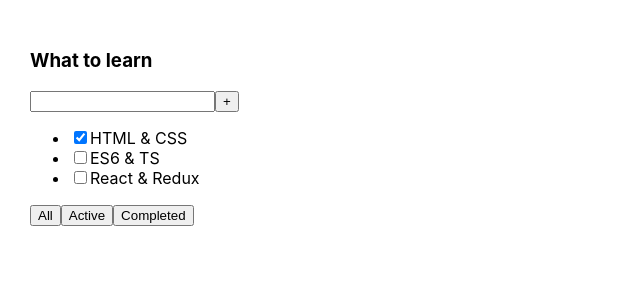
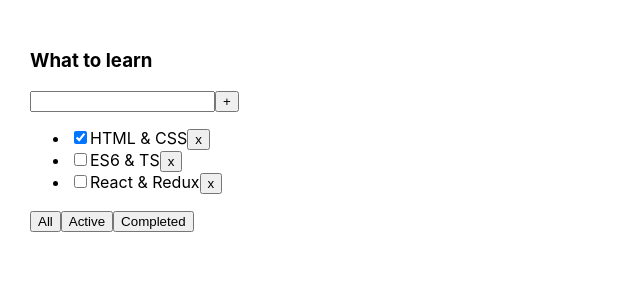
Before and after one commit to elmiven/1-todolist, a React (Create React App) app: page / in a window 1280 px wide. Shown: the top 300 px of the page, without its empty margins (0-640 px from the left). Built offline with nearby package versions, Linux system fonts and the light colour scheme.

Commit message:
2nd lesson

```diff
--- a/src/App.tsx
+++ b/src/App.tsx
@@ -1,24 +1,76 @@
-import React from 'react';
+import React, { useState } from 'react';
 import './App.css';
 import TodoList, { TaskType } from './Todolist';
 
 
+export type FilteredValuesType = "all" | "active" | "completed"
 
+function App(): JSX.Element {
 // BLL:
-function App() {
-
     const todoListTitle: string = "What to learn";
 
-    const tasks: Array<TaskType> = [
-        { id: 1, title: "HTML & CSS", isDone: true },
-        { id: 2, title: "ES6 & TS", isDone: false },
-        { id: 2, title: "React & Redux", isDone: false },
-    ]
+    // const tasks: Array<TaskType> = [
+    //     { id: 1, title: "HTML & CSS", isDone: true },
+    //     { id: 2, title: "ES6 & TS", isDone: false },
+    //     { id: 2, title: "React & Redux", isDone: false },
+    // ]
+
+
+
+    const [tasks, setTasks] = useState<Array<TaskType>>([
+            { id: 1, title: "HTML & CSS", isDone: true },
+            { id: 2, title: "ES6 & TS", isDone: false },
+            { id: 3, title: "React & Redux", isDone: false },
+    ])
+
+
+    const removeTask = (taskId: number) => {
+        const updatedTasks = tasks.filter(t => t.id !== taskId)
+        setTasks(updatedTasks)
+    }
+
+
+
+
+
+
+
+
+    const [filter, setFilter] = React.useState<FilteredValuesType>("all") //var fileter, fn setFilter
+    //useState fn belongs to react object
+    //scheme of destructurisation
+    //state это хук, переменная за которой следит реакт
+
+
+
+    const changeFilterValue = (filter: FilteredValuesType) => setFilter(filter)
+
+    let filteredTasks: Array<TaskType> = []
+
+    if (filter === "all") {
+        filteredTasks = tasks
+    }
+
+    if(filter === "active") {
+        filteredTasks = tasks.filter(t => t.isDone === false)
+    }
+
+    if(filter === "completed") {
+        filteredTasks = tasks.filter(t => t.isDone === true)
+    }
+
+
+
 
     //UI:
     return (
         <div className="App">
-            <TodoList title={todoListTitle} tasks={tasks} />
+            <TodoList
+                title={todoListTitle}
+                tasks={filteredTasks}
+                changeFilterValue={changeFilterValue}
+                removeTask = {removeTask}
+                />
         </div>
     );
 }
--- a/src/Tasklist.tsx
+++ b/src/Tasklist.tsx
@@ -3,6 +3,7 @@
 
 type TasksListPropsType = {
     tasks: TaskType[]
+    removeTask: (taskId: number) => void
 }
 
 const TasksList: FC<TasksListPropsType> = (props): JSX.Element => {
@@ -13,6 +14,7 @@
                 <li key={task.id}>
                     <input type="checkbox" checked={task.isDone}/>
                     <span>{task.title}</span>
+                    <button onClick ={ () => props.removeTask(task.id)}>x</button>
                 </li>
             )
         })
--- a/src/Todolist.tsx
+++ b/src/Todolist.tsx
@@ -1,9 +1,12 @@
 import React, { FC } from 'react';
+import { FilteredValuesType } from './App';
 import TasksList from './Tasklist';
 
 type TodolistPropsType = {
-    title: string,
-    tasks: TaskType[] //Array<TaskType>
+    title: string
+    tasks: TaskType[] //or Array<TaskType> (generic)
+    changeFilterValue: (filter: FilteredValuesType) => void
+    removeTask: (taskId: number) => void
 }
 
 
@@ -32,7 +35,8 @@
 
 
     return (
-        <div>
+        <div className={"todolist"}>
+
             <h3>{props.title}</h3>
             <div>
                 <input />
@@ -44,21 +48,21 @@
                     <li>
                         <input type="checkbox" checked={props.tasks[1].isDone}/>
                         <span>{props.tasks[1].title}</span>
-                        </li>
-                    <li>
-
+                    </li>
 
                     {tasksItems}
                 </ul> */}
 
-            <TasksList tasks={props.tasks} />
+            <TasksList tasks={props.tasks} removeTask={props.removeTask} />
 
 
             <div>
-                <button>All</button>
-                <button>Active</button>
-                <button>Completed</button>
+                <button onClick ={ ()=> props.changeFilterValue("all")  } >All</button>
+                <button onClick ={ ()=> props.changeFilterValue("active")  } >Active</button>
+                <button onClick ={ ()=> props.changeFilterValue("completed")  } >Completed</button>
+
             </div>
+
         </div>
 
     );
```
